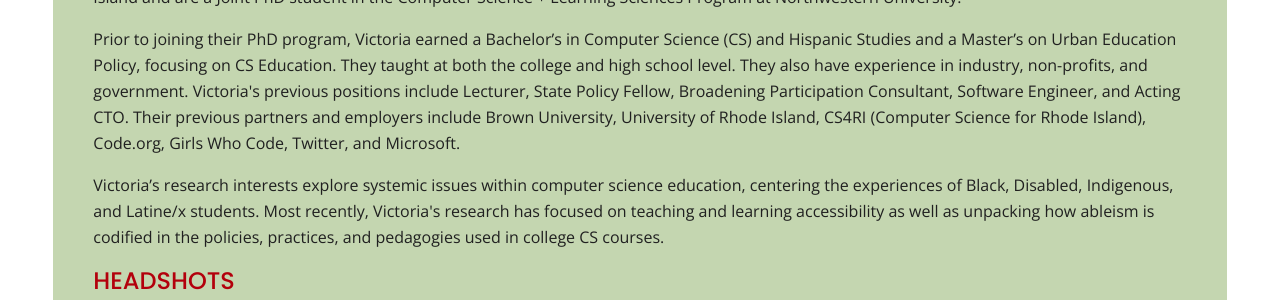
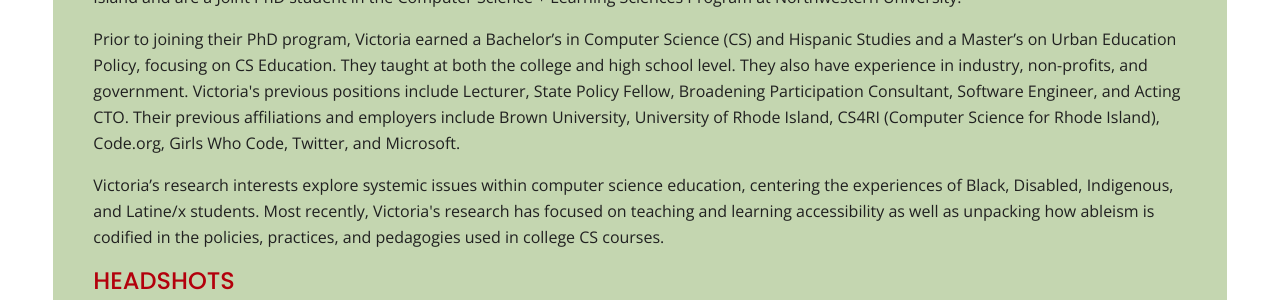
Before and after one commit to vickiebananas/vickiebananas.github.io, a Jekyll site: the page built from about.html, in a window 1280 px wide and 900 px high, scrolled down 2071 px. Shown: the part 232-532 px from the top of the window. Built offline with Jekyll 4.4.1, drawn with Linux system fonts in a browser that asks for light colours.

Commit message:
Update about.html partner to affiliations

```diff
--- a/about.html
+++ b/about.html
@@ -107,7 +107,7 @@
         <p class="h6">175 words, 1083 characters</p>
         <p class="text-black">Victoria (V/they/she) is a Chicago-born and raised Chapine (Guatemalan) educator, scholar, and engineer. Currently, they’re based out of Rhode Island and are a Joint PhD student in the Computer Science + Learning Sciences Program at Northwestern University.</p>
 
-        <p class="text-black">Prior to joining their PhD program, Victoria earned a Bachelor’s in Computer Science (CS) and Hispanic Studies and a Master’s on Urban Education Policy, focusing on CS Education. They taught at both the college and high school level. They also have experience in industry, non-profits, and government. Victoria's previous positions include Lecturer, State Policy Fellow, Broadening Participation Consultant, Software Engineer, and Acting CTO. Their previous partners and employers include Brown University, University of Rhode Island, CS4RI (Computer Science for Rhode Island), Code.org, Girls Who Code, Twitter, and Microsoft.</p>
+        <p class="text-black">Prior to joining their PhD program, Victoria earned a Bachelor’s in Computer Science (CS) and Hispanic Studies and a Master’s on Urban Education Policy, focusing on CS Education. They taught at both the college and high school level. They also have experience in industry, non-profits, and government. Victoria's previous positions include Lecturer, State Policy Fellow, Broadening Participation Consultant, Software Engineer, and Acting CTO. Their previous affiliations and employers include Brown University, University of Rhode Island, CS4RI (Computer Science for Rhode Island), Code.org, Girls Who Code, Twitter, and Microsoft.</p>
 
       	<p class="text-black">Victoria’s research interests explore systemic issues within computer science education, centering the experiences of Black, Disabled, Indigenous, and Latine/x students. Most recently, Victoria's research has focused on teaching and learning accessibility as well as unpacking how ableism is codified in the policies, practices, and pedagogies used in college CS courses.</p>
       </div>
```
